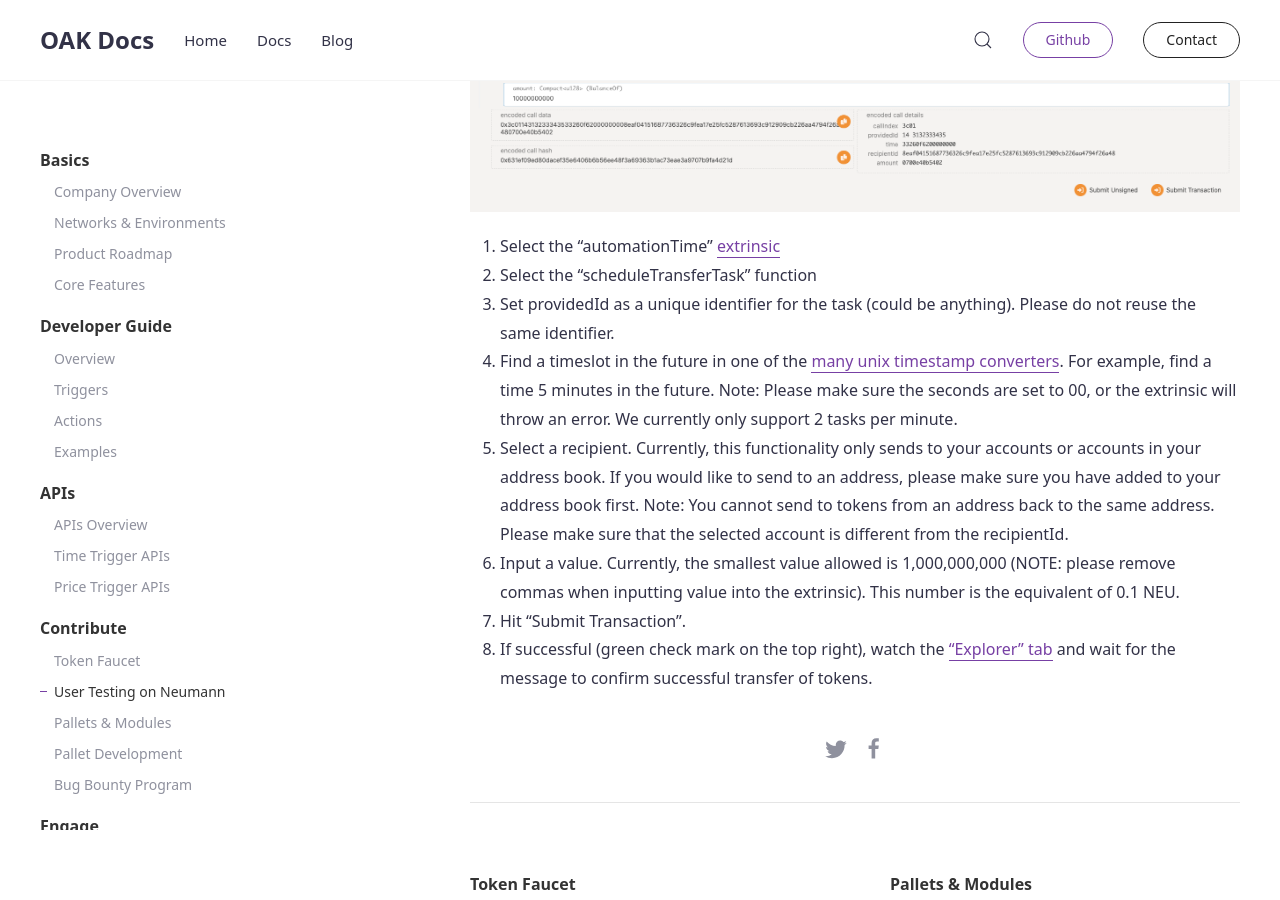
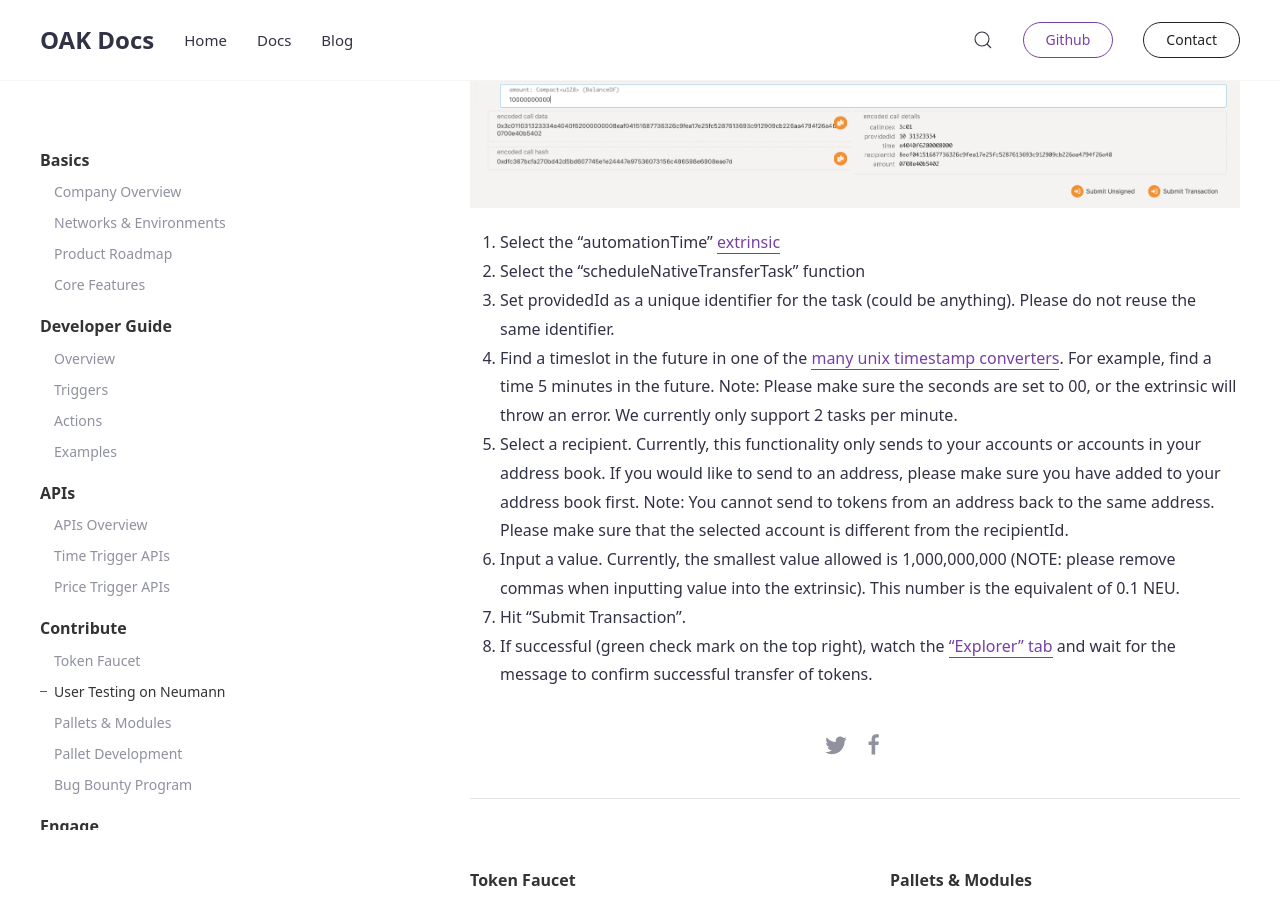
Before and after one commit to AvaProtocol/OAK-docs, a Jekyll site: the page built from _docs/neumann-testnet.md, in a window 1280 px wide and 900 px high, scrolled down 1429 px. Built offline with Jekyll 4.4.1, drawn with Linux system fonts in a browser that asks for light colours.

Commit message:
adjust picture and captions to show scheduleNativeTransferTask

```diff
--- a/_docs/neumann-testnet.md
+++ b/_docs/neumann-testnet.md
@@ -26,10 +26,10 @@ Note: Please make sure the seconds are set to 00, or the extrinsic will throw an
 
 ### Scheduling a Future Transfer of Neumann Tokens
 
-![automation_transfer_217](../../assets/img/automation-transfer-217.png)
+![automation_native_transfer_217](../../assets/img/automation-native-transfer-217.png)
 
 1. Select the "automationTime" [extrinsic](https://polkadot.js.org/apps/?rpc=wss%3A%2F%2Fneumann.api.onfinality.io%2Fpublic-ws#/extrinsics)
-2. Select the "scheduleTransferTask" function
+2. Select the "scheduleNativeTransferTask" function
 3. Set providedId as a unique identifier for the task (could be anything). Please do not reuse the same identifier.
 4. Find a timeslot in the future in one of the [many unix timestamp converters](https://www.unixtimestamp.com/). For example, find a time 5 minutes in the future.
 Note: Please make sure the seconds are set to 00, or the extrinsic will throw an error. We currently only support 2 tasks per minute.
```
Also changed, not shown: assets/img/automation-native-transfer-217.png (added), assets/img/automation-transfer-217.png (deleted).
